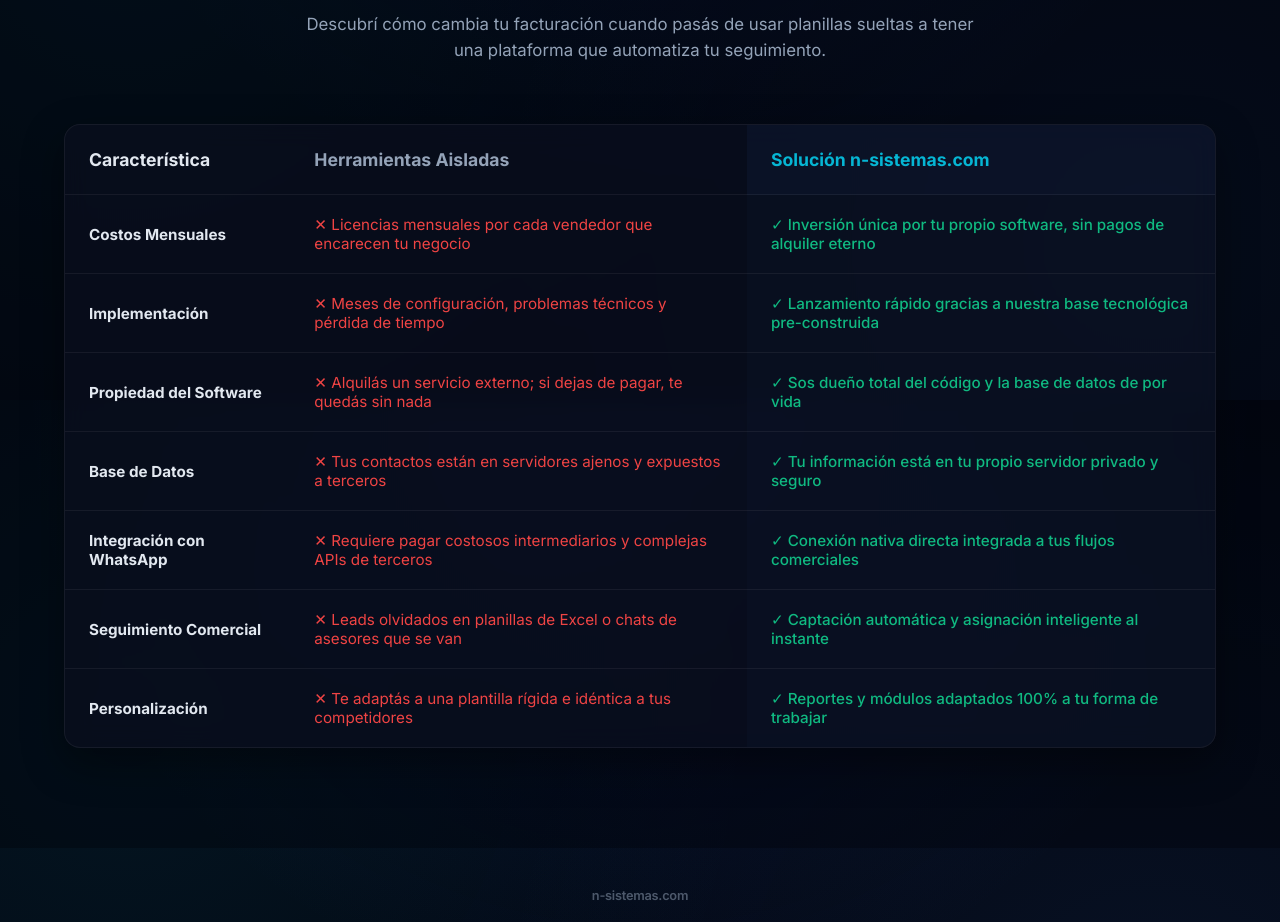
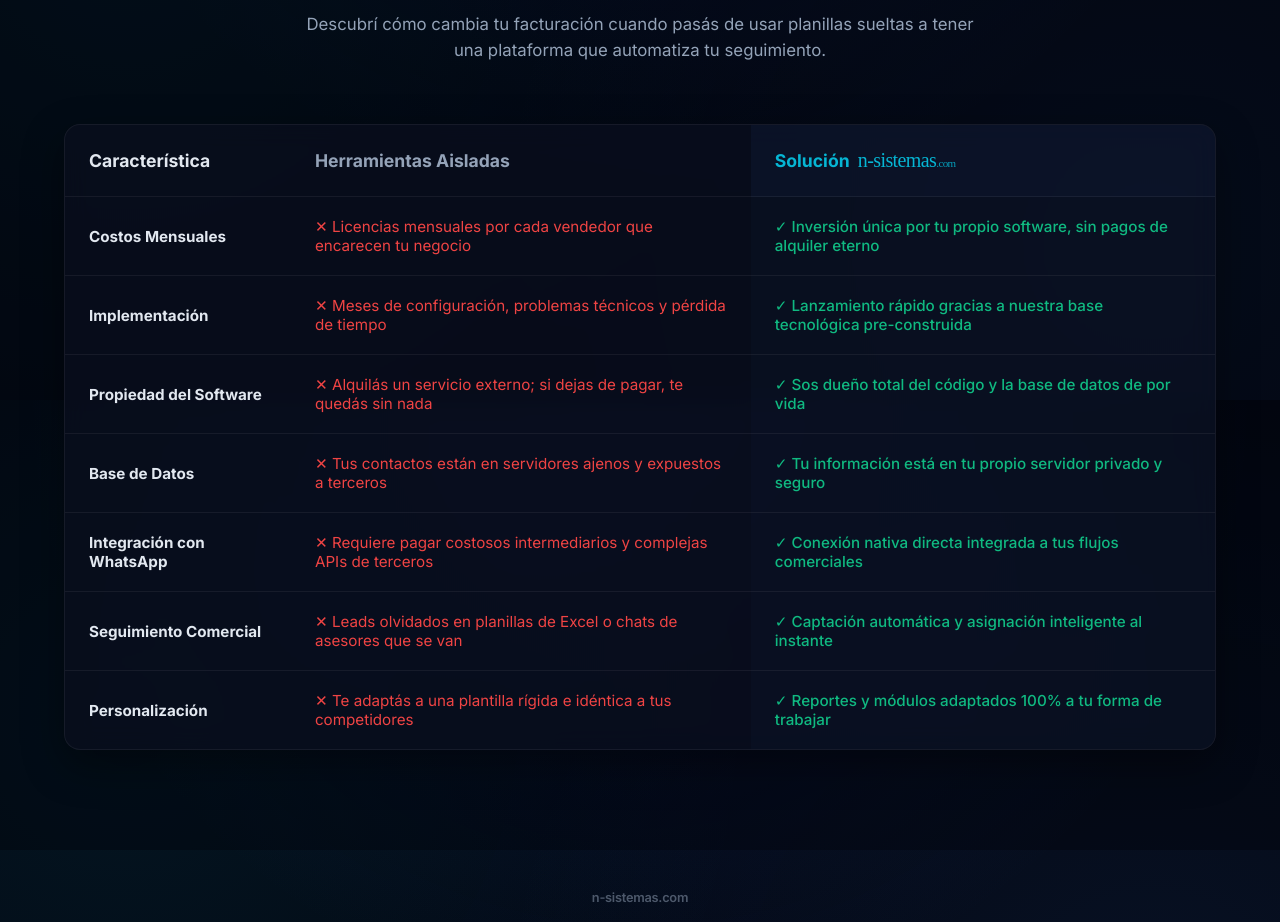
Before and after one commit to mnegrin1/n-sistemas.com, a Next.js app: page / in a window 1280 px wide. Shown: the part 1200-2122 px from the top of the page. Built offline with nearby package versions, Linux system fonts and the light colour scheme.

Commit message:
Estilizar n-sistemas.com como logo en la cabecera de la tabla de comparación

```diff
--- a/src/app/globals.css
+++ b/src/app/globals.css
@@ -1446,3 +1446,23 @@ html.light-theme .admin-nav-item:hover, html.light-theme .admin-nav-item.active
     grid-template-columns: 1.15fr 0.85fr;
   }
 }
+
+/* Table Header Logo Custom Styles */
+.table-header-logo {
+  font-family: var(--font-title), sans-serif;
+  font-weight: 300;
+  letter-spacing: -0.03em;
+  text-transform: lowercase;
+  color: var(--secondary);
+  font-size: 1.25rem;
+  display: inline-flex;
+  align-items: baseline;
+  vertical-align: baseline;
+  margin: 0 4px;
+}
+
+.table-header-logo-dot {
+  font-weight: 400;
+  opacity: 0.85;
+  font-size: 0.55em;
+}
--- a/src/app/page.tsx
+++ b/src/app/page.tsx
@@ -980,7 +980,14 @@ export default function Home() {
                 <tr>
                   <th>{t[language].table.headers[0]}</th>
                   <th>{t[language].table.headers[1]}</th>
-                  <th>{t[language].table.headers[2]}</th>
+                  <th>
+                    {language === 'es' && "Solución "}
+                    {language === 'pt' && "Solução "}
+                    <span className="table-header-logo">
+                      n-sistemas<span className="table-header-logo-dot">.com</span>
+                    </span>
+                    {language === 'en' && " Solution"}
+                  </th>
                 </tr>
               </thead>
               <tbody>
```
